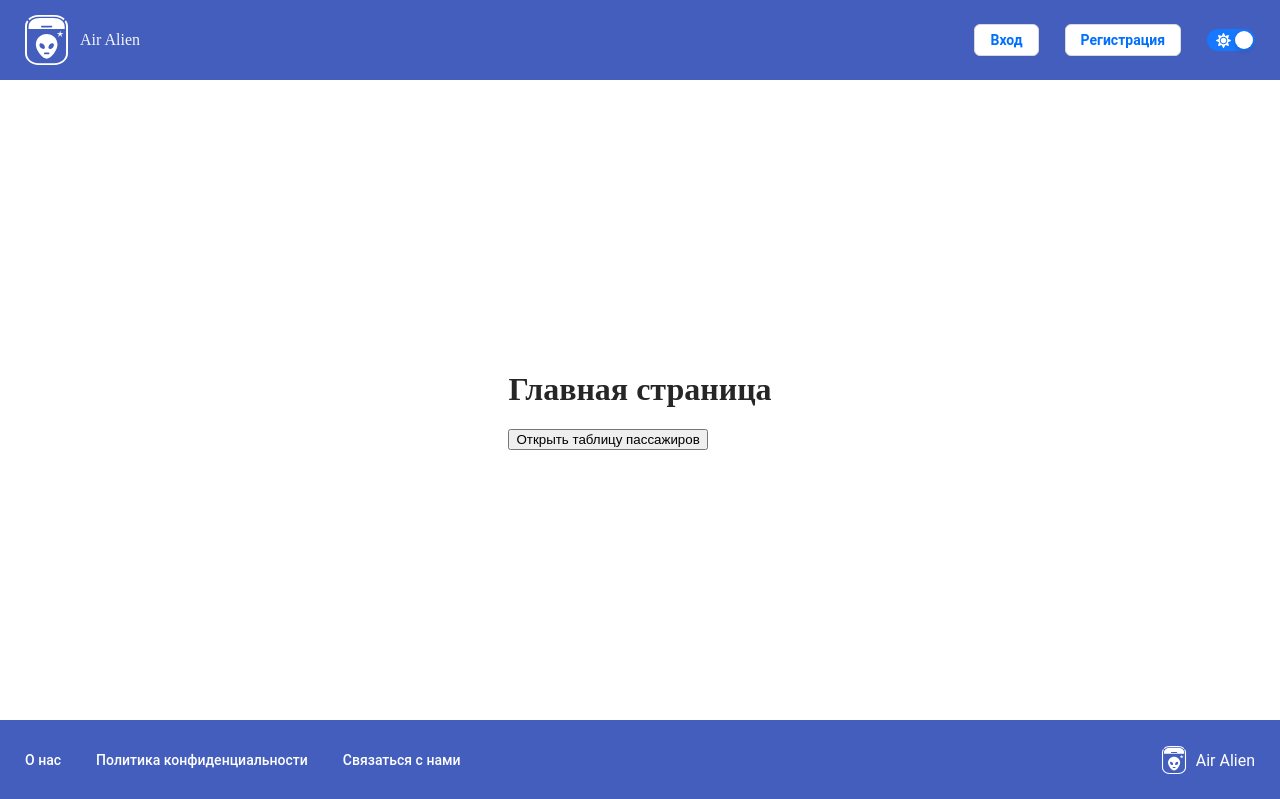
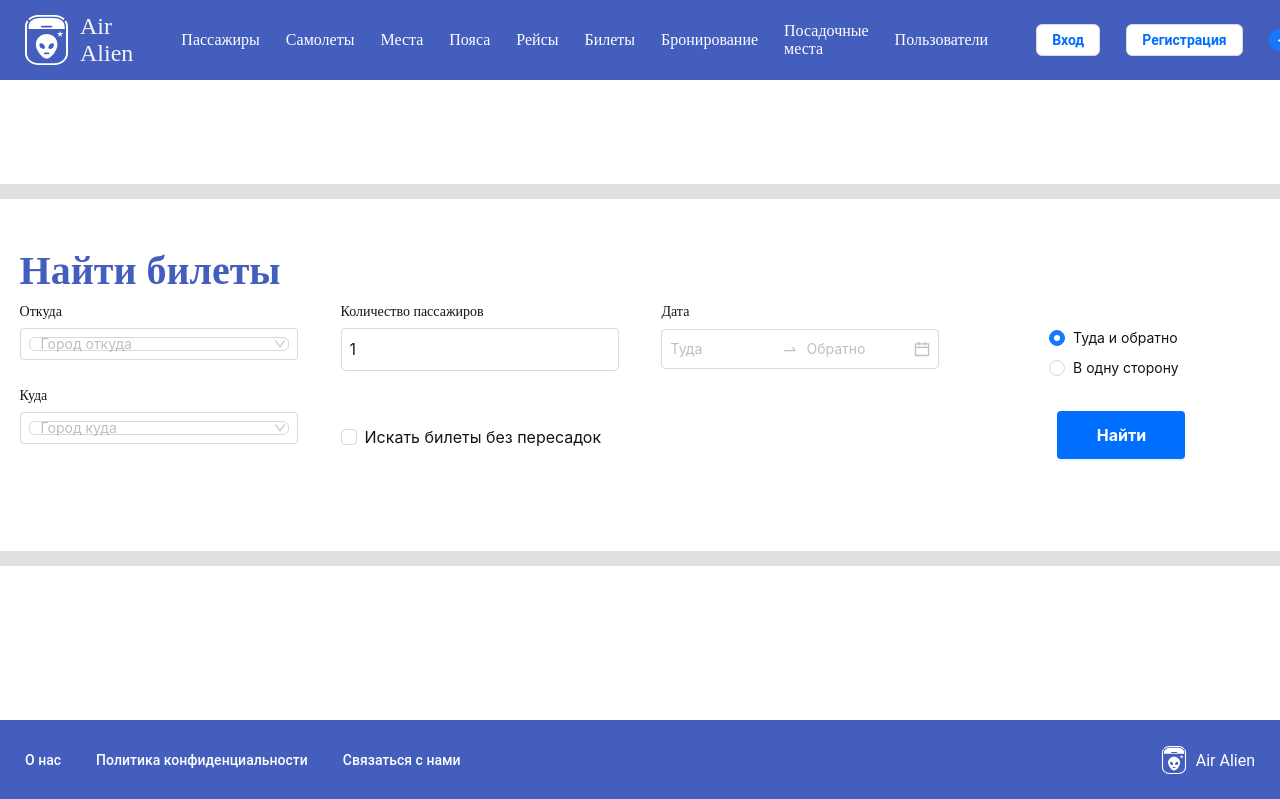
Before and after one commit to alyonastartseva/airways-7, a React (Vite) app: page / in a window 1280 px wide. Shown: the top 799 px of the page. Built offline with nearby package versions, Linux system fonts and the light colour scheme; no server answers.

Commit message:
отредактировал хедер, логика отображения кнопок при авторизации,оставил поиск билетов на главной

```diff
--- a/src/pages/home/HomePage.tsx
+++ b/src/pages/home/HomePage.tsx
@@ -1,11 +1,8 @@
-import { Link } from 'react-router-dom';
+import TicketSearch from '@/features/TicketSearch/TicketSearch/TicketSearch';
 
 const HomePage = () => (
   <div>
-    <h1>Главная страница</h1>
-    <Link to="/passengers-table">
-      <button>Открыть таблицу пассажиров</button>
-    </Link>
+    <TicketSearch />
   </div>
 );
 
--- a/src/widgets/header/Header.module.scss
+++ b/src/widgets/header/Header.module.scss
@@ -10,6 +10,9 @@
   display: flex;
   align-items: center;
   column-gap: 12px;
+  font-size: 24px;
+  font-weight: 500;
+  font-style: Medium;
 }
 
 .inner {
@@ -36,3 +39,27 @@
     }
   }
 }
+
+.nav {
+  display: flex;
+  gap: 10px;
+  align-items: center;
+  margin: 0 40px;
+}
+.nav :global(a) {
+  color: #fff;
+  text-decoration: none;
+  font-size: 16px;
+  font-weight: 500;
+  transition: color 0.2s;
+  padding: 0 8px;
+}
+
+.nav :global(a):hover {
+  color: #b3cfff;
+}
+
+.nav :global(.active),
+.nav :global(a[aria-current='page']) {
+  color: #b3cfff;
+}
--- a/src/widgets/header/Header.tsx
+++ b/src/widgets/header/Header.tsx
@@ -1,12 +1,22 @@
 import styles from './Header.module.scss';
 import { useTheme } from '@/shared/hooks/ThemeProvider/useTheme';
+import { useAuthToken } from '@/shared/hooks/useAuthToken';
 import logo from '@assets/icons/logo.svg';
 import { Button, Switch } from 'antd';
+import React from 'react';
 import { FaSun, FaMoon } from 'react-icons/fa';
-import { Link } from 'react-router-dom';
+import { Link, useNavigate } from 'react-router-dom';
 
 const Header: React.FC = () => {
   const { theme, toggleTheme } = useTheme();
+  const { user, isAuthenticated, removeToken } = useAuthToken();
+  const navigate = useNavigate();
+
+  const handleLogout = () => {
+    removeToken();
+    navigate('/');
+  };
+
   return (
     <header className={styles.header}>
       <div className={styles.inner}>
@@ -14,11 +24,35 @@ const Header: React.FC = () => {
           <img src={logo} alt="Air Alien" className={styles.logoIcon} />
           <span className={styles.logoText}>Air Alien</span>
         </Link>
+        <nav className={styles.nav}>
+          <Link to="/admin/passengers">Пассажиры</Link>
+          <Link to="/admin/flights">Самолеты</Link>
+          <Link to="/admin/tickets">Места</Link>
+          <Link to="/">Пояса</Link>
+          <Link to="/">Рейсы</Link>
+          <Link to="/">Билеты</Link>
+          <Link to="/">Бронирование</Link>
+          <Link to="/">Посадочные места</Link>
+          <Link to="/admin/passengers-table">Пользователи</Link>
+        </nav>
         <div className={styles.authButtons}>
-          <Link to="/login">
-            <Button type="default">Вход</Button>
-          </Link>
-          <Button type="default">Регистрация</Button>
+          {isAuthenticated ? (
+            <>
+              <span>{user?.username}</span>
+              <Button type="default" onClick={handleLogout}>
+                Выйти
+              </Button>
+            </>
+          ) : (
+            <>
+              <Link to="/login">
+                <Button type="default">Вход</Button>
+              </Link>
+              <Button type="default" onClick={() => navigate('/register')}>
+                Регистрация
+              </Button>
+            </>
+          )}
           <Switch
             checkedChildren={<FaSun style={{ marginTop: 4, height: 15, width: 15 }} />}
             unCheckedChildren={<FaMoon style={{ marginBottom: 2 }} />}
```
Also changed, not shown: 1 other file (tests, documents, lock files or other folders).
